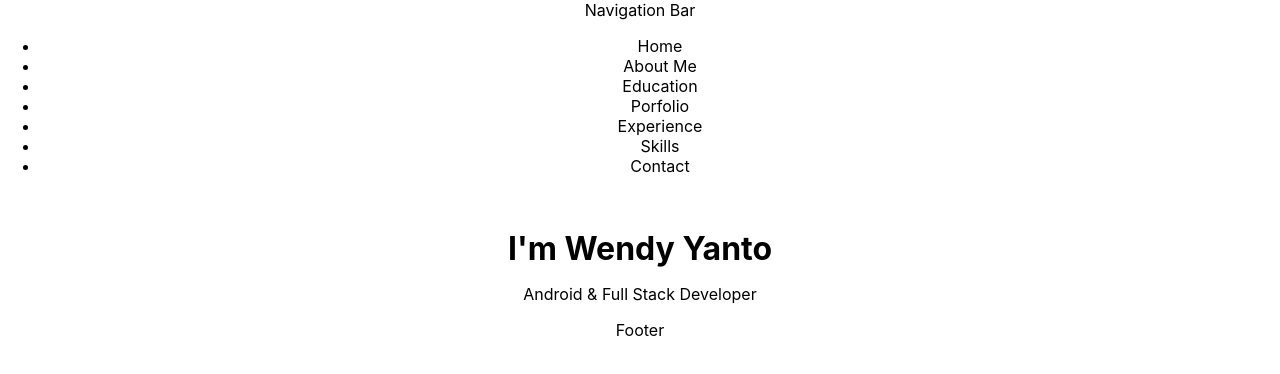
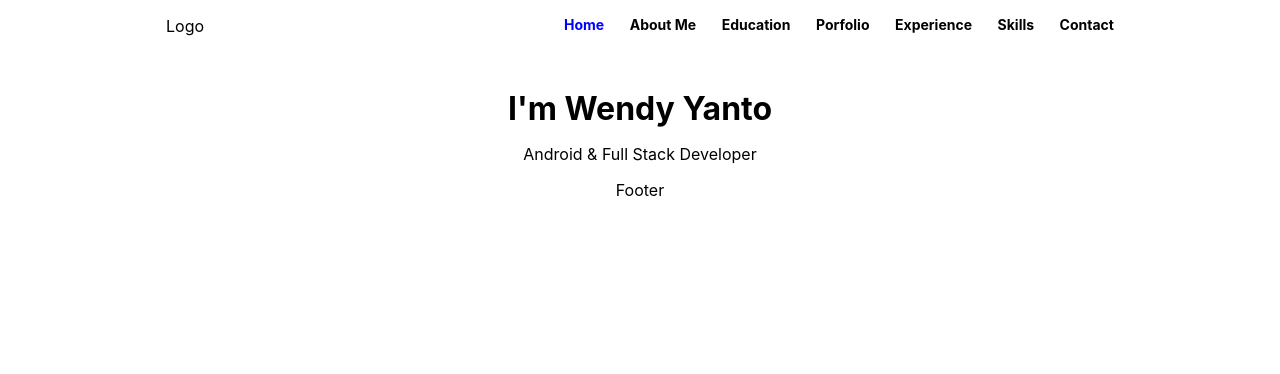
Before and after one commit to WendyYanto/react-personal-website, a React (Create React App) app: page / in a window 1280 px wide. Shown: the top 374 px of the page. Built offline with nearby package versions, Linux system fonts and the light colour scheme.

Commit message:
[feature] setup scss and nav bar item

```diff
--- a/package.json
+++ b/package.json
@@ -6,6 +6,7 @@
     "@testing-library/jest-dom": "^4.2.4",
     "@testing-library/react": "^9.5.0",
     "@testing-library/user-event": "^7.2.1",
+    "node-sass": "^4.14.1",
     "react": "^16.13.1",
     "react-dom": "^16.13.1",
     "react-router-dom": "^5.2.0",
--- a/src/components/navbar/index.js
+++ b/src/components/navbar/index.js
@@ -1,5 +1,5 @@
 import React from "react";
-import "./index.css";
+import "./index.scss";
 import config from "config";
 import NavbarItem from './navbar-item';
 
@@ -11,9 +11,9 @@ const Navbar = () => {
   };
 
   return (
-    <div>
-      Navigation Bar
-      <ul>{renderItems()}</ul>
+    <div className="navbar">
+      <div class="navbar__title">Logo</div>
+      <ul class="navbar__items">{renderItems()}</ul>
     </div>
   );
 };
--- /dev/null
+++ b/src/components/navbar/index.scss
@@ -0,0 +1,16 @@
+.navbar {
+  display: flex;
+  justify-content: space-between;
+  padding: 0 150px;
+  &__title {
+    padding: 16px;
+  }
+  &__items {
+    list-style: none;
+    display: flex;
+    justify-content: space-between;
+    min-width: 550px;
+    padding: 16px;
+    margin: 0;
+  }
+}
--- a/src/components/navbar/navbar-item/index.css
+++ /dev/null
@@ -1,3 +0,0 @@
-.active {
-  color: red;
-}
--- a/src/components/navbar/navbar-item/index.js
+++ b/src/components/navbar/navbar-item/index.js
@@ -1,15 +1,14 @@
 import React from "react";
 import { useQuery } from 'hooks';
-import './index.css';
+import './index.scss';
 
 const NavbarItem = ({ name }) => {
   const query = useQuery();
-  const sectionQuery = query.get('section') || '';
+  const sectionQuery = query.get('section') || 'home';
   const itemClass = name.toLowerCase().trim().split(' ').join('-');
-  const isActive = sectionQuery === itemClass;
-  const activeClass = isActive ? 'active' : '';
+  const activeClass = sectionQuery === itemClass ? 'active' : '';
 
-  return (<li className={activeClass}>{name}</li>);
+  return <li className={activeClass}>{name}</li>;
 };
 
 export default NavbarItem;
--- /dev/null
+++ b/src/components/navbar/navbar-item/index.scss
@@ -0,0 +1,9 @@
+.active {
+  color: blue;
+}
+
+li {
+  margin: 0;
+  font-size: 14px;
+  font-weight: bold;
+}
```
Also changed, not shown: src/components/navbar/index.css (deleted), 1 other file (tests, documents, lock files or other folders).
